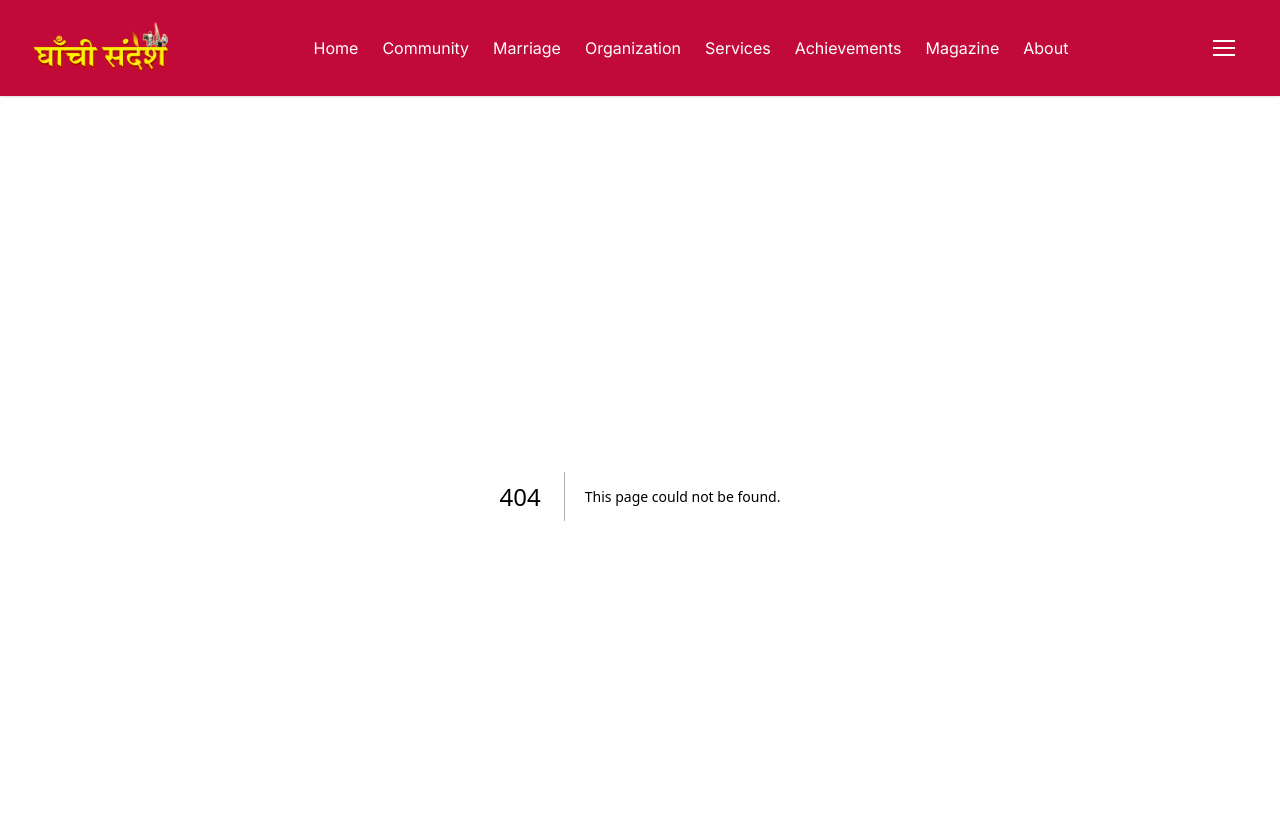
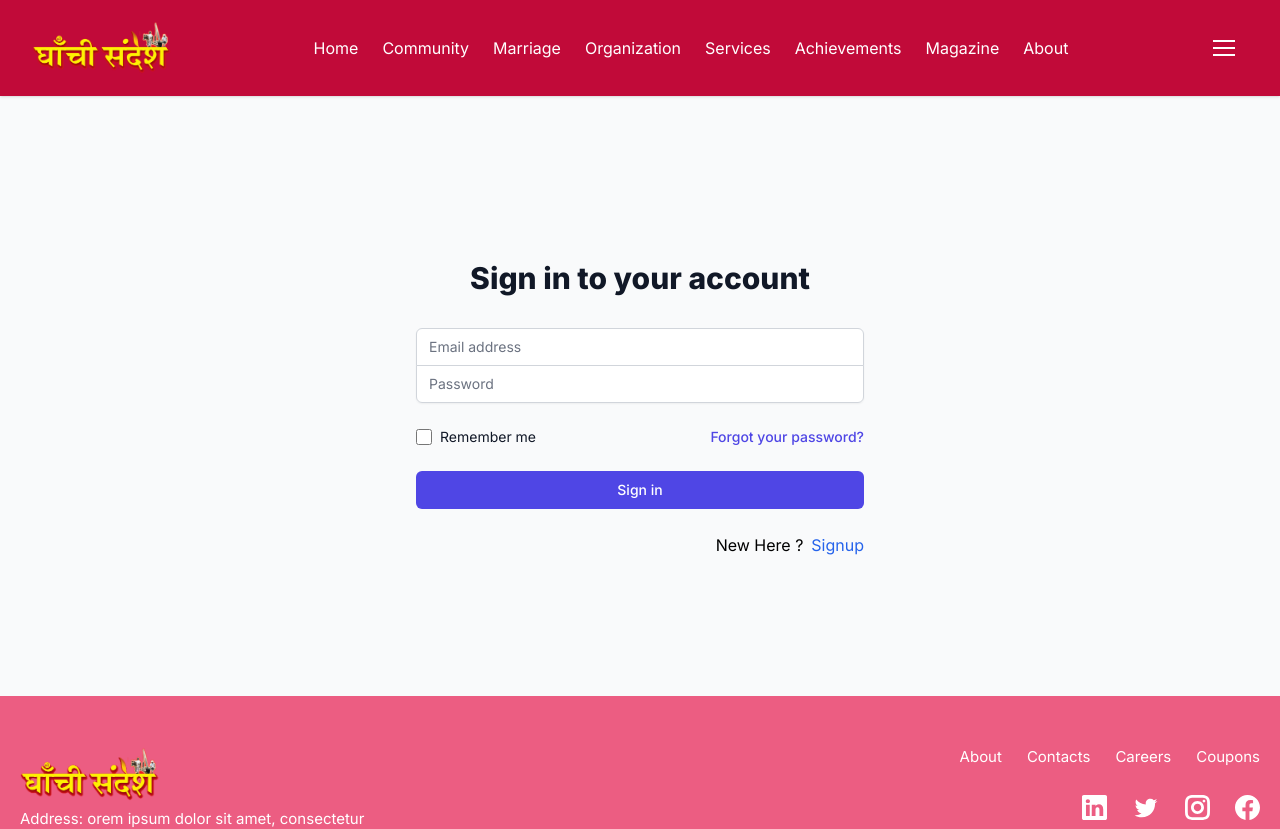
Before and after one commit to carnageitself/Ghanchi-Sandesh, a Next.js app: page /login in a window 1280 px wide. Before the commit this address had no page. Shown: the top 829 px of the page. Built offline with nearby package versions, Linux system fonts and the light colour scheme.

Commit message:
login and signup added

```diff
--- /dev/null
+++ b/app/components/auth/Login.tsx
@@ -0,0 +1,89 @@
+import Link from 'next/link';
+import React from 'react';
+
+
+const Login=()=>{
+    return (
+        <div className="min-h-[75vh] flex items-center justify-center bg-gray-50 py-12 px-4 sm:px-6 lg:px-8">
+          <div className="max-w-md w-full space-y-8">
+            <div>
+              <h2 className="mt-6 text-center text-3xl font-extrabold text-gray-900">
+                Sign in to your account
+              </h2>
+            </div>
+            <form className="mt-8 space-y-6" action="#" method="POST">
+              <div className="rounded-md shadow-sm -space-y-px">
+                <div>
+                  <label htmlFor="email-address" className="sr-only">
+                    Email address
+                  </label>
+                  <input
+                    id="email-address"
+                    name="email"
+                    type="email"
+                    autoComplete="email"
+                    required
+                    className="appearance-none rounded-none relative block w-full px-3 py-2 border border-gray-300 placeholder-gray-500 text-gray-900 rounded-t-md focus:outline-none focus:ring-indigo-500 focus:border-indigo-500 focus:z-10 sm:text-sm"
+                    placeholder="Email address"
+                  />
+                </div>
+                <div>
+                  <label htmlFor="password" className="sr-only">
+                    Password
+                  </label>
+                  <input
+                    id="password"
+                    name="password"
+                    type="password"
+                    autoComplete="current-password"
+                    required
+                    className="appearance-none rounded-none relative block w-full px-3 py-2 border border-gray-300 placeholder-gray-500 text-gray-900 rounded-b-md focus:outline-none focus:ring-indigo-500 focus:border-indigo-500 focus:z-10 sm:text-sm"
+                    placeholder="Password"
+                  />
+                </div>
+              </div>
+
+              <div className="flex items-center justify-between">
+                <div className="flex items-center">
+                  <input
+                    id="remember-me"
+                    name="remember-me"
+                    type="checkbox"
+                    className="h-4 w-4 text-indigo-600 focus:ring-indigo-500 border-gray-300 rounded"
+                  />
+                  <label htmlFor="remember-me" className="ml-2 block text-sm text-gray-900">
+                    Remember me
+                  </label>
+                </div>
+
+                <div className="text-sm">
+                  <a href="#" className="font-medium text-indigo-600 hover:text-indigo-500">
+                    Forgot your password?
+                  </a>
+                </div>
+              </div>
+
+              <div>
+                <button
+                  type="submit"
+                  className="group relative w-full flex justify-center py-2 px-4 border border-transparent text-sm font-medium rounded-md text-white bg-indigo-600 hover:bg-indigo-700 focus:outline-none focus:ring-2 focus:ring-offset-2 focus:ring-indigo-500"
+                >
+                  Sign in
+                </button>
+              </div>
+
+              <div className="w-full mt-2 flex justify-end">
+              <p className="flex gap-2">
+                New Here ?
+                <Link href="/signup" className="text-blue-600">
+                  Signup
+                </Link>
+              </p>
+            </div>
+            </form>
+          </div>
+        </div>
+      );
+}
+
+export default Login;
--- /dev/null
+++ b/app/components/auth/Signup.tsx
@@ -0,0 +1,75 @@
+import Link from "next/link";
+import React from "react";
+
+const Signup = () => {
+  return (
+    <div className="min-h-[75vh] flex items-center justify-center bg-gray-50 py-12 px-4 sm:px-6 lg:px-8">
+
+      <div className="max-w-md w-full space-y-8">
+        <div>
+          <h2 className="mt-6 text-center text-3xl font-extrabold text-gray-900">
+            Create an account
+          </h2>
+        </div>
+        <form className="mt-8 space-y-6" action="#" method="POST">
+          <div className="rounded-md shadow-sm -space-y-px">
+            <div>
+              <label htmlFor="email-address" className="sr-only">
+                Email address
+              </label>
+              <input
+                id="email-address"
+                name="email"
+                type="email"
+                autoComplete="email"
+                required
+                className="appearance-none rounded-none relative block w-full px-3 py-2 border border-gray-300 placeholder-gray-500 text-gray-900 rounded-t-md focus:outline-none focus:ring-indigo-500 focus:border-indigo-500 focus:z-10 sm:text-sm"
+                placeholder="Email address"
+              />
+            </div>
+            <div>
+              <label htmlFor="password" className="sr-only">
+                Password
+              </label>
+              <input
+                id="password"
+                name="password"
+                type="password"
+                autoComplete="new-password"
+                required
+                className="appearance-none rounded-none relative block w-full px-3 py-2 border border-gray-300 placeholder-gray-500 text-gray-900 rounded-b-md focus:outline-none focus:ring-indigo-500 focus:border-indigo-500 focus:z-10 sm:text-sm"
+                placeholder="Password"
+              />
+            </div>
+            {/* You can add more signup fields here */}
+          </div>
+
+          <div className="flex items-center justify-between">
+            {/* Remember Me and Forgot Password */}
+          </div>
+
+          <div>
+            <button
+              type="submit"
+              className="group relative w-full flex justify-center py-2 px-4 border border-transparent text-sm font-medium rounded-md text-white bg-indigo-600 hover:bg-indigo-700 focus:outline-none focus:ring-2 focus:ring-offset-2 focus:ring-indigo-500"
+            >
+              Sign up
+            </button>
+
+
+            <div className="w-full mt-2 flex justify-center">
+              <p className="flex gap-2">
+                already a user ?
+                <Link href="/login" className="text-blue-600">
+                  Login
+                </Link>
+              </p>
+            </div>
+          </div>
+        </form>
+      </div>
+    </div>
+  );
+};
+
+export default Signup;
--- /dev/null
+++ b/app/login/page.tsx
@@ -0,0 +1,12 @@
+import React from "react";
+import Login from "../components/auth/Login";
+
+const page = () => {
+  return (
+    <div>
+      <Login />
+    </div>
+  );
+};
+
+export default page;
--- /dev/null
+++ b/app/signup/page.tsx
@@ -0,0 +1,24 @@
+// pages/login.tsx
+'use client'
+
+import React, { useState } from 'react';
+import Signup from '../components/auth/Signup';
+
+const page = () => {
+
+
+  return (
+    <>
+    <Signup/>
+    </>
+  );
+};
+
+// pages/signup.tsx
+
+
+
+
+
+
+export default page;
```
